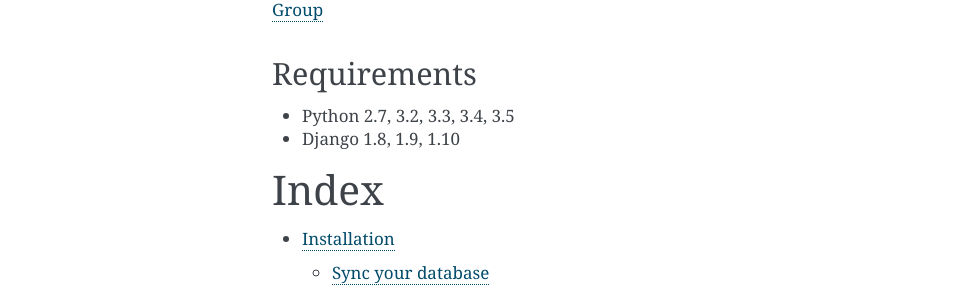
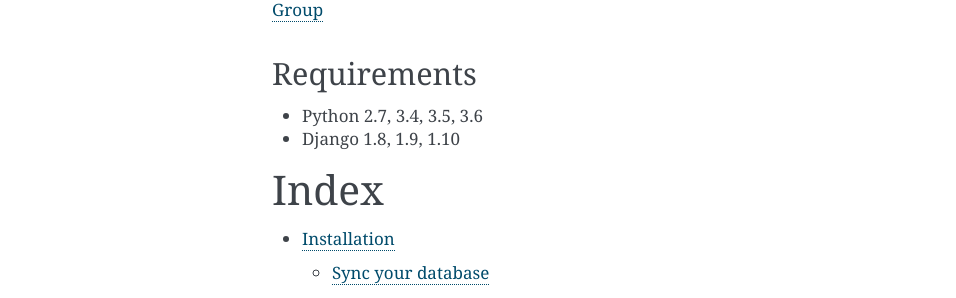
Before and after one commit to sheriffwoody0922/oauth-python-django, a Sphinx documentation site: the page built from docs/index.rst, in a window 1280 px wide. Shown: the part 410-708 px from the top of the page, without its empty margins (148-1104 px from the left). Built offline with Sphinx 7.4.7, drawn with Linux system fonts in a browser that asks for light colours.

Commit message:
Drop support for Python 3.2, Python 3.3. Add support for Python 3.6

```diff
--- a/README.rst
+++ b/README.rst
@@ -47,7 +47,7 @@
 Requirements
 ------------
 
-* Python 2.7, 3.2, 3.3, 3.4, 3.5
+* Python 2.7, 3.4, 3.5, 3.6
 * Django 1.8, 1.9, 1.10
 
 Installation
@@ -100,6 +100,7 @@
 0.12.0 [Unreleased]
 ~~~~~~~~~~
 
+* **Dropped support for Python 3.2 and Python 3.3**, added support for Python 3.6
 * Support for the `scopes` query parameter, deprecated in 0.6.1, has been dropped
 * #448: Added support for customizing applications' allowed grant types
 
--- a/docs/conf.py
+++ b/docs/conf.py
@@ -110,7 +110,7 @@
 
 # http://www.sphinx-doc.org/en/1.5.1/ext/intersphinx.html
 extensions.append('sphinx.ext.intersphinx')
-intersphinx_mapping = {'python3': ('https://docs.python.org/3.5', None),
+intersphinx_mapping = {'python3': ('https://docs.python.org/3.6', None),
                        'django': ('http://django.readthedocs.org/en/latest/', None)}
 
 
--- a/docs/index.rst
+++ b/docs/index.rst
@@ -21,7 +21,7 @@
 Requirements
 ------------
 
-* Python 2.7, 3.2, 3.3, 3.4, 3.5
+* Python 2.7, 3.4, 3.5, 3.6
 * Django 1.8, 1.9, 1.10
 
 Index
--- a/setup.py
+++ b/setup.py
@@ -31,10 +31,9 @@
         "License :: OSI Approved :: BSD License",
         "Operating System :: OS Independent",
         "Programming Language :: Python :: 2.7",
-        "Programming Language :: Python :: 3.2",
-        "Programming Language :: Python :: 3.3",
         "Programming Language :: Python :: 3.4",
         "Programming Language :: Python :: 3.5",
+        "Programming Language :: Python :: 3.6",
         "Topic :: Software Development :: Libraries :: Python Modules",
         "Framework :: Django",
         "Framework :: Django :: 1.8",
```
Also changed, not shown: .travis.yml, 1 other file.
